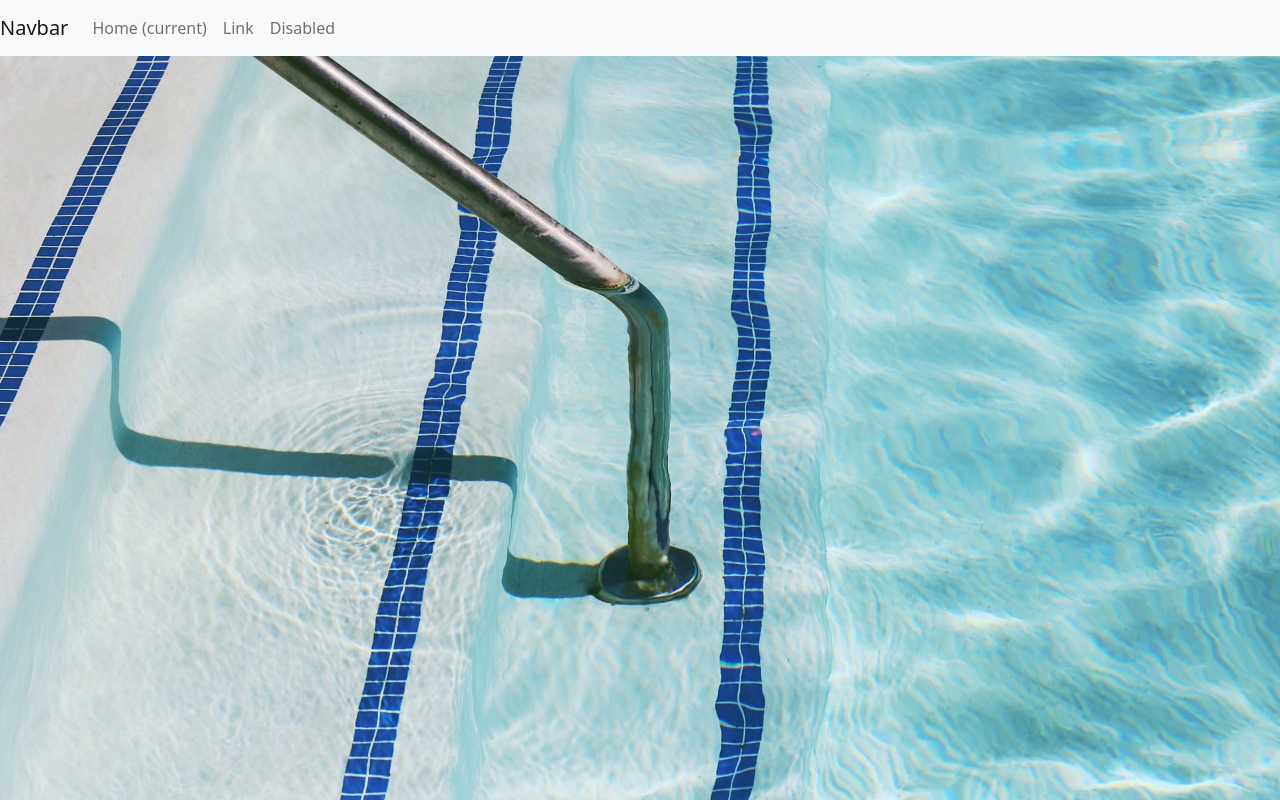
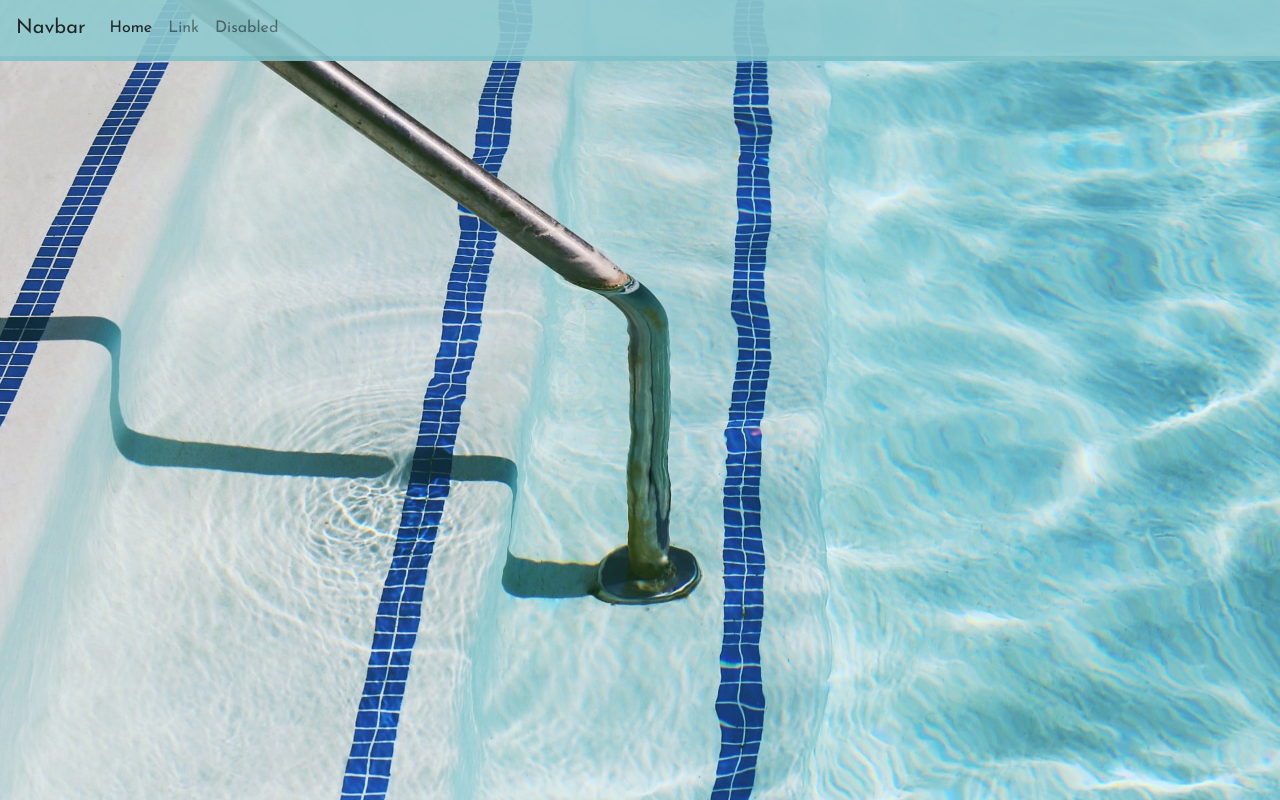
Before and after one commit to aarnipavlidi/React, a React (Create React App) app in the folder Uimakoulu/: page / in a window 1280 px wide. Built offline with nearby package versions, Linux system fonts and the light colour scheme.

Commit message:
uimakoulu_ver_3
Changing navbar color and adding bottom-border-color. For now using !important method, to override bootstrap navbar color.  Didn't get it worked without it!

```diff
--- a/Uimakoulu/package.json
+++ b/Uimakoulu/package.json
@@ -6,6 +6,7 @@
     "@testing-library/jest-dom": "^5.12.0",
     "@testing-library/react": "^11.2.6",
     "@testing-library/user-event": "^12.8.3",
+    "bootstrap": "^4.6.0",
     "react": "^17.0.2",
     "react-dom": "^17.0.2",
     "react-scripts": "4.0.3",
--- a/Uimakoulu/public/index.html
+++ b/Uimakoulu/public/index.html
@@ -25,7 +25,6 @@
       Learn how to configure a non-root public URL by running `npm run build`.
     -->
     <title>Uimakoulu by Santu</title>
-    <link href="https://cdn.jsdelivr.net/npm/bootstrap@5.0.0-beta3/dist/css/bootstrap.min.css" rel="stylesheet" integrity="sha384-eOJMYsd53ii+scO/bJGFsiCZc+5NDVN2yr8+0RDqr0Ql0h+rP48ckxlpbzKgwra6" crossorigin="anonymous">
   </head>
   <body class="bg">
     <noscript>You need to enable JavaScript to run this app.</noscript>
--- a/Uimakoulu/src/App.js
+++ b/Uimakoulu/src/App.js
@@ -4,14 +4,14 @@ const App = () => { // Sovellus alkaa tästä...
 
   return (
     <div>
-      <nav className="navbar navbar-expand-lg navbar-light bg-light">
+
+      <nav className="navbar navbar-expand-lg navbar-light bg-light testi">
         <a className="navbar-brand" href="#">Navbar</a>
         <button className="navbar-toggler" type="button" data-toggle="collapse" data-target="#navbarSupportedContent" aria-controls="navbarSupportedContent" aria-expanded="false" aria-label="Toggle navigation">
           <span className="navbar-toggler-icon"></span>
         </button>
 
         <div className="collapse navbar-collapse" id="navbarSupportedContent">
-
           <ul className="navbar-nav mr-auto">
             <li className="nav-item active">
               <a className="nav-link" href="#">Home <span className="sr-only">(current)</span></a>
@@ -23,10 +23,10 @@ const App = () => { // Sovellus alkaa tästä...
               <a className="nav-link" href="#">Disabled</a>
             </li>
           </ul>
-
         </div>
 
       </nav>
+
     </div>
   )
 } // Sovellus loppuu tähän...
--- a/Uimakoulu/src/index.css
+++ b/Uimakoulu/src/index.css
@@ -1,3 +1,5 @@
+@import url('https://fonts.googleapis.com/css2?family=Josefin+Sans&display=swap');
+
 body, html {
   height: 100%;
 }
@@ -9,3 +11,10 @@ body, html {
   background-repeat: no-repeat;
   background-size: cover;
 }
+
+.testi {
+  background-color: #8fcad0 !important;
+  border-bottom: 5px solid #7dc2c9;
+  opacity: 90%;
+  font-family: 'Josefin Sans', sans-serif;
+}
--- a/Uimakoulu/src/index.js
+++ b/Uimakoulu/src/index.js
@@ -1,6 +1,7 @@
 import React from 'react' // Sovellus ottaa "react" nimisen kirjaston käyttöönsä.
 import ReactDOM from 'react-dom' // Sovellus ottaa "react-dom" nimisen kirjaston käyttöönsä.
 import App from './App' // Sovellus ottaa "App.js" tiedoston sisällön käyttöönsä.
+import 'bootstrap/dist/css/bootstrap.css'
 import './index.css' // Sovellus ottaa "index.css" (tyylitiedosto) tiedoston sisällön käyttöönsä.
 
 ReactDOM.render(<App />, document.getElementById('root'))
```
Also changed, not shown: 1 other file (tests, documents, lock files or other folders).
